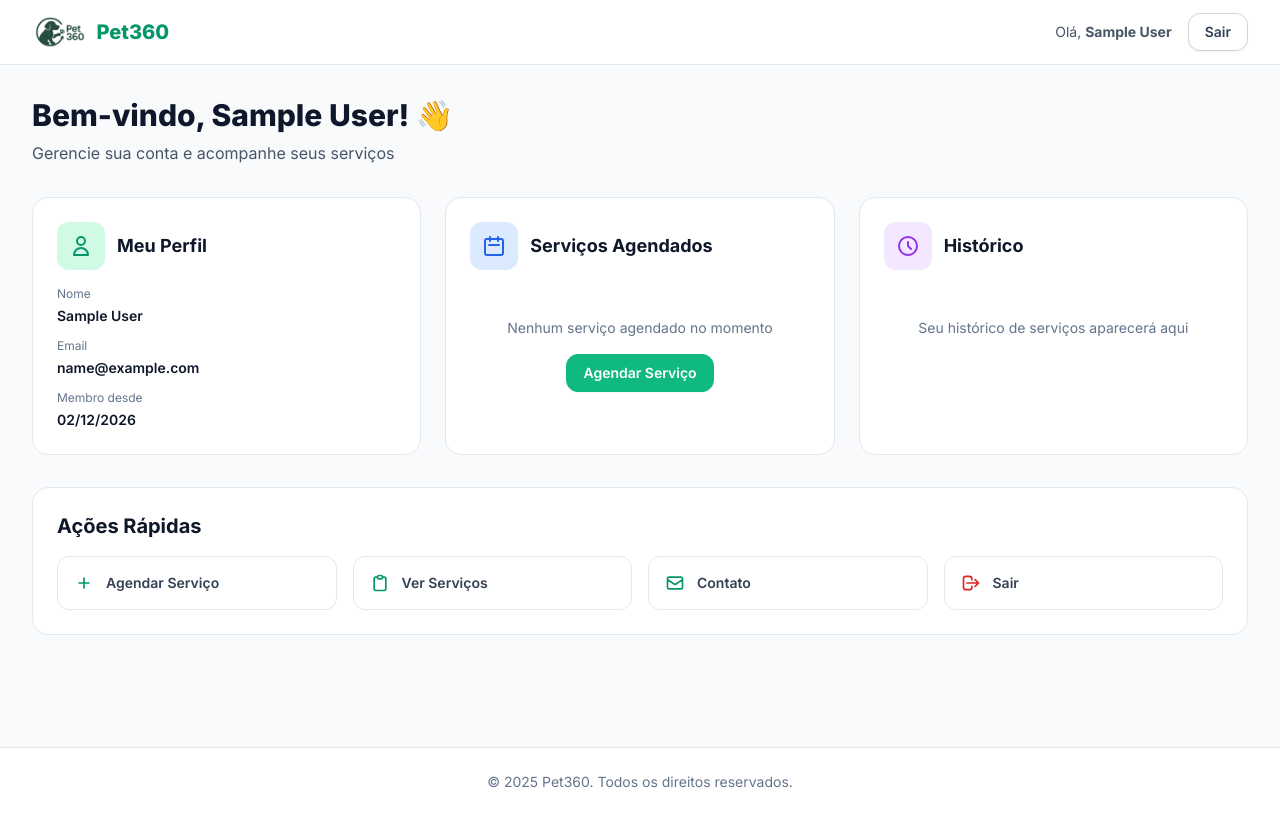
After one commit to vini-dev96/Pet360, a PHP site: page /dashboard.php in a window 1280 px wide. The commit adds this page. Run offline with PHP 8.4, Linux system fonts and the light colour scheme; the visitor is signed in with stand-in values (Sample User, id 1); some libraries are stand-ins or nearby versions.

Commit message:
criação de dashboard

```diff
--- a/auth/login.php
+++ b/auth/login.php
@@ -79,9 +79,8 @@ try {
     $_SESSION['usuario_email'] = $usuario['email'];
     $_SESSION['usuario_logado'] = true;
 
-    // Redirecionar para dashboard (será criado na próxima tarefa)
-    // Por enquanto, redireciona para index com sucesso
-    header('Location: ../index.php?sucesso=login');
+    // Redirecionar para dashboard
+    header('Location: ../dashboard.php');
     exit;
 
 } catch (PDOException $e) {
--- /dev/null
+++ b/dashboard.php
@@ -0,0 +1,262 @@
+<?php
+// dashboard.php — Dashboard do Usuário
+session_start();
+
+// Verificar se o usuário está autenticado (middleware)
+if (!isset($_SESSION['usuario_logado']) || !$_SESSION['usuario_logado']) {
+    header('Location: index.php');
+    exit;
+}
+
+require_once __DIR__ . '/config/database.php';
+
+// Buscar informações atualizadas do usuário
+try {
+    $pdo = getDatabaseConnection();
+    $stmt = $pdo->prepare("SELECT id, nome, email, telefone, data_criacao, data_atualizacao FROM usuarios WHERE id = :id");
+    $stmt->execute(['id' => $_SESSION['usuario_id']]);
+    $usuario = $stmt->fetch();
+
+    if (!$usuario) {
+        // Se o usuário não existe mais, fazer logout
+        session_destroy();
+        header('Location: index.php');
+        exit;
+    }
+} catch (PDOException $e) {
+    error_log('Erro ao buscar dados do usuário: ' . $e->getMessage());
+    $usuario = [
+        'nome' => $_SESSION['usuario_nome'] ?? 'Usuário',
+        'email' => $_SESSION['usuario_email'] ?? '',
+        'telefone' => '',
+        'data_criacao' => date('Y-m-d H:i:s')
+    ];
+}
+
+function esc($s){ return htmlspecialchars($s, ENT_QUOTES, 'UTF-8'); }
+
+// Formatar telefone para exibição
+$telefoneFormatado = '';
+if (!empty($usuario['telefone'])) {
+    $telefone_numeros = preg_replace('/\D/', '', $usuario['telefone']);
+    if (strlen($telefone_numeros) == 10) {
+        $telefoneFormatado = preg_replace('/(\d{2})(\d{4})(\d{4})/', '($1) $2-$3', $telefone_numeros);
+    } elseif (strlen($telefone_numeros) == 11) {
+        $telefoneFormatado = preg_replace('/(\d{2})(\d{5})(\d{4})/', '($1) $2-$3', $telefone_numeros);
+    } else {
+        $telefoneFormatado = $usuario['telefone'];
+    }
+}
+
+// Formatar data de criação
+$dataCriacao = new DateTime($usuario['data_criacao']);
+$dataFormatada = $dataCriacao->format('d/m/Y');
+
+$business = [
+    'name' => 'Pet360',
+    'tagline' => 'Seu pet feliz e bem cuidado',
+    'logo' => './img/logo-pet360-2.png',
+];
+?>
+<!doctype html>
+<html lang="pt-br">
+<head>
+    <meta charset="utf-8">
+    <title>Dashboard — <?= esc($business['name']) ?></title>
+    <meta name="viewport" content="width=device-width, initial-scale=1">
+    <link rel="icon" type="image/png" href="./img/favicon.png">
+    <link rel="preconnect" href="https://fonts.googleapis.com">
+    <link rel="preconnect" href="https://fonts.gstatic.com" crossorigin>
+    <link href="https://fonts.googleapis.com/css2?family=Inter:wght@400;500;600;700;800&display=swap" rel="stylesheet">
+    <script src="https://cdn.tailwindcss.com"></script>
+    <style>
+        :root{
+            --emerald-50: #ecfdf5;
+            --emerald-100: #d1fae5;
+            --emerald-500: #10b981;
+            --emerald-600: #059669;
+            --emerald-700: #047857;
+            --emerald-900: #064e3b;
+            --slate-50: #f8fafc;
+            --slate-100: #f1f5f9;
+            --slate-200: #e2e8f0;
+            --slate-300: #cbd5e1;
+            --slate-400: #94a3b8;
+            --slate-500: #64748b;
+            --slate-600: #475569;
+            --slate-700: #334155;
+            --slate-800: #1e293b;
+            --slate-900: #0f172a;
+        }
+        body { font-family: 'Inter', sans-serif; }
+        .btn-primary {
+            background: var(--emerald-500);
+            color: white;
+            border-color: var(--emerald-500);
+        }
+        .btn-primary:hover {
+            background: var(--emerald-600);
+            border-color: var(--emerald-600);
+        }
+        .btn-secondary {
+            background: white;
+            color: var(--slate-700);
+            border-color: var(--slate-300);
+        }
+        .btn-secondary:hover {
+            background: var(--slate-50);
+            border-color: var(--slate-400);
+        }
+        .card-outline {
+            border-color: var(--slate-200);
+        }
+        .card {
+            background: white;
+            border: 1px solid var(--slate-200);
+            border-radius: 1rem;
+        }
+    </style>
+</head>
+<body class="bg-slate-50">
+    <!-- Header -->
+    <header class="bg-white border-b border-slate-200 sticky top-0 z-40">
+        <div class="max-w-7xl mx-auto px-4 sm:px-6 lg:px-8">
+            <div class="flex items-center justify-between h-16">
+                <div class="flex items-center gap-3">
+                    <a href="index.php" class="flex items-center gap-2">
+                        <img src="<?= esc($business['logo']) ?>" alt="<?= esc($business['name']) ?>" class="h-8 w-auto">
+                        <span class="text-xl font-extrabold text-emerald-600"><?= esc($business['name']) ?></span>
+                    </a>
+                </div>
+                <div class="flex items-center gap-4">
+                    <div class="hidden sm:flex items-center gap-3">
+                        <span class="text-sm text-slate-600">Olá, <strong><?= esc($usuario['nome']) ?></strong></span>
+                    </div>
+                    <a href="auth/logout.php" class="rounded-xl px-4 py-2 text-sm font-semibold shadow-sm border btn-secondary hover:shadow-md">
+                        Sair
+                    </a>
+                </div>
+            </div>
+        </div>
+    </header>
+
+    <!-- Main Content -->
+    <main class="max-w-7xl mx-auto px-4 sm:px-6 lg:px-8 py-8">
+        <!-- Welcome Section -->
+        <div class="mb-8">
+            <h1 class="text-3xl font-extrabold text-slate-900 mb-2">
+                Bem-vindo, <?= esc($usuario['nome']) ?>! 👋
+            </h1>
+            <p class="text-slate-600">Gerencie sua conta e acompanhe seus serviços</p>
+        </div>
+
+        <!-- Cards Grid -->
+        <div class="grid grid-cols-1 md:grid-cols-2 lg:grid-cols-3 gap-6 mb-8">
+            <!-- Card Perfil -->
+            <div class="card p-6">
+                <div class="flex items-center gap-3 mb-4">
+                    <div class="p-3 bg-emerald-100 rounded-xl">
+                        <svg class="w-6 h-6 text-emerald-600" fill="none" stroke="currentColor" viewBox="0 0 24 24">
+                            <path stroke-linecap="round" stroke-linejoin="round" stroke-width="2" d="M16 7a4 4 0 11-8 0 4 4 0 018 0zM12 14a7 7 0 00-7 7h14a7 7 0 00-7-7z"></path>
+                        </svg>
+                    </div>
+                    <h2 class="text-lg font-bold text-slate-900">Meu Perfil</h2>
+                </div>
+                <div class="space-y-3">
+                    <div>
+                        <p class="text-xs text-slate-500 mb-1">Nome</p>
+                        <p class="text-sm font-semibold text-slate-900"><?= esc($usuario['nome']) ?></p>
+                    </div>
+                    <div>
+                        <p class="text-xs text-slate-500 mb-1">Email</p>
+                        <p class="text-sm font-semibold text-slate-900"><?= esc($usuario['email']) ?></p>
+                    </div>
+                    <?php if (!empty($telefoneFormatado)): ?>
+                    <div>
+                        <p class="text-xs text-slate-500 mb-1">Telefone</p>
+                        <p class="text-sm font-semibold text-slate-900"><?= esc($telefoneFormatado) ?></p>
+                    </div>
+                    <?php endif; ?>
+                    <div>
+                        <p class="text-xs text-slate-500 mb-1">Membro desde</p>
+                        <p class="text-sm font-semibold text-slate-900"><?= esc($dataFormatada) ?></p>
+                    </div>
+                </div>
+            </div>
+
+            <!-- Card Serviços Agendados -->
+            <div class="card p-6">
+                <div class="flex items-center gap-3 mb-4">
+                    <div class="p-3 bg-blue-100 rounded-xl">
+                        <svg class="w-6 h-6 text-blue-600" fill="none" stroke="currentColor" viewBox="0 0 24 24">
+                            <path stroke-linecap="round" stroke-linejoin="round" stroke-width="2" d="M8 7V3m8 4V3m-9 8h10M5 21h14a2 2 0 002-2V7a2 2 0 00-2-2H5a2 2 0 00-2 2v12a2 2 0 002 2z"></path>
+                        </svg>
+                    </div>
+                    <h2 class="text-lg font-bold text-slate-900">Serviços Agendados</h2>
+                </div>
+                <div class="text-center py-8">
+                    <p class="text-slate-500 text-sm mb-4">Nenhum serviço agendado no momento</p>
+                    <a href="index.php" class="inline-block rounded-xl px-4 py-2 text-sm font-semibold shadow-sm border btn-primary hover:shadow-md">
+                        Agendar Serviço
+                    </a>
+                </div>
+            </div>
+
+            <!-- Card Histórico -->
+            <div class="card p-6">
+                <div class="flex items-center gap-3 mb-4">
+                    <div class="p-3 bg-purple-100 rounded-xl">
+                        <svg class="w-6 h-6 text-purple-600" fill="none" stroke="currentColor" viewBox="0 0 24 24">
+                            <path stroke-linecap="round" stroke-linejoin="round" stroke-width="2" d="M12 8v4l3 3m6-3a9 9 0 11-18 0 9 9 0 0118 0z"></path>
+                        </svg>
+                    </div>
+                    <h2 class="text-lg font-bold text-slate-900">Histórico</h2>
+                </div>
+                <div class="text-center py-8">
+                    <p class="text-slate-500 text-sm">Seu histórico de serviços aparecerá aqui</p>
+                </div>
+            </div>
+        </div>
+
+        <!-- Ações Rápidas -->
+        <div class="card p-6 mb-8">
+            <h2 class="text-xl font-bold text-slate-900 mb-4">Ações Rápidas</h2>
+            <div class="grid grid-cols-1 sm:grid-cols-2 lg:grid-cols-4 gap-4">
+                <a href="index.php" class="flex items-center gap-3 p-4 rounded-xl border border-slate-200 hover:border-emerald-500 hover:bg-emerald-50 transition-all">
+                    <svg class="w-5 h-5 text-emerald-600" fill="none" stroke="currentColor" viewBox="0 0 24 24">
+                        <path stroke-linecap="round" stroke-linejoin="round" stroke-width="2" d="M12 6v6m0 0v6m0-6h6m-6 0H6"></path>
+                    </svg>
+                    <span class="text-sm font-semibold text-slate-700">Agendar Serviço</span>
+                </a>
+                <a href="index.php#servicos" class="flex items-center gap-3 p-4 rounded-xl border border-slate-200 hover:border-emerald-500 hover:bg-emerald-50 transition-all">
+                    <svg class="w-5 h-5 text-emerald-600" fill="none" stroke="currentColor" viewBox="0 0 24 24">
+                        <path stroke-linecap="round" stroke-linejoin="round" stroke-width="2" d="M9 5H7a2 2 0 00-2 2v12a2 2 0 002 2h10a2 2 0 002-2V7a2 2 0 00-2-2h-2M9 5a2 2 0 002 2h2a2 2 0 002-2M9 5a2 2 0 012-2h2a2 2 0 012 2"></path>
+                    </svg>
+                    <span class="text-sm font-semibold text-slate-700">Ver Serviços</span>
+                </a>
+                <a href="index.php#contato" class="flex items-center gap-3 p-4 rounded-xl border border-slate-200 hover:border-emerald-500 hover:bg-emerald-50 transition-all">
+                    <svg class="w-5 h-5 text-emerald-600" fill="none" stroke="currentColor" viewBox="0 0 24 24">
+                        <path stroke-linecap="round" stroke-linejoin="round" stroke-width="2" d="M3 8l7.89 5.26a2 2 0 002.22 0L21 8M5 19h14a2 2 0 002-2V7a2 2 0 00-2-2H5a2 2 0 00-2 2v10a2 2 0 002 2z"></path>
+                    </svg>
+                    <span class="text-sm font-semibold text-slate-700">Contato</span>
+                </a>
+                <a href="auth/logout.php" class="flex items-center gap-3 p-4 rounded-xl border border-slate-200 hover:border-red-500 hover:bg-red-50 transition-all">
+                    <svg class="w-5 h-5 text-red-600" fill="none" stroke="currentColor" viewBox="0 0 24 24">
+                        <path stroke-linecap="round" stroke-linejoin="round" stroke-width="2" d="M17 16l4-4m0 0l-4-4m4 4H7m6 4v1a3 3 0 01-3 3H6a3 3 0 01-3-3V7a3 3 0 013-3h4a3 3 0 013 3v1"></path>
+                    </svg>
+                    <span class="text-sm font-semibold text-slate-700">Sair</span>
+                </a>
+            </div>
+        </div>
+    </main>
+
+    <!-- Footer -->
+    <footer class="bg-white border-t border-slate-200 mt-12">
+        <div class="max-w-7xl mx-auto px-4 sm:px-6 lg:px-8 py-6">
+            <div class="text-center text-sm text-slate-500">
+                <p>&copy; <?= date('Y') ?> <?= esc($business['name']) ?>. Todos os direitos reservados.</p>
+            </div>
+        </div>
+    </footer>
+</body>
+</html>
```
Also changed, not shown: TAREFAS.md (+14 -14 lines), auth/logout.php (added, +28 -0 lines).
